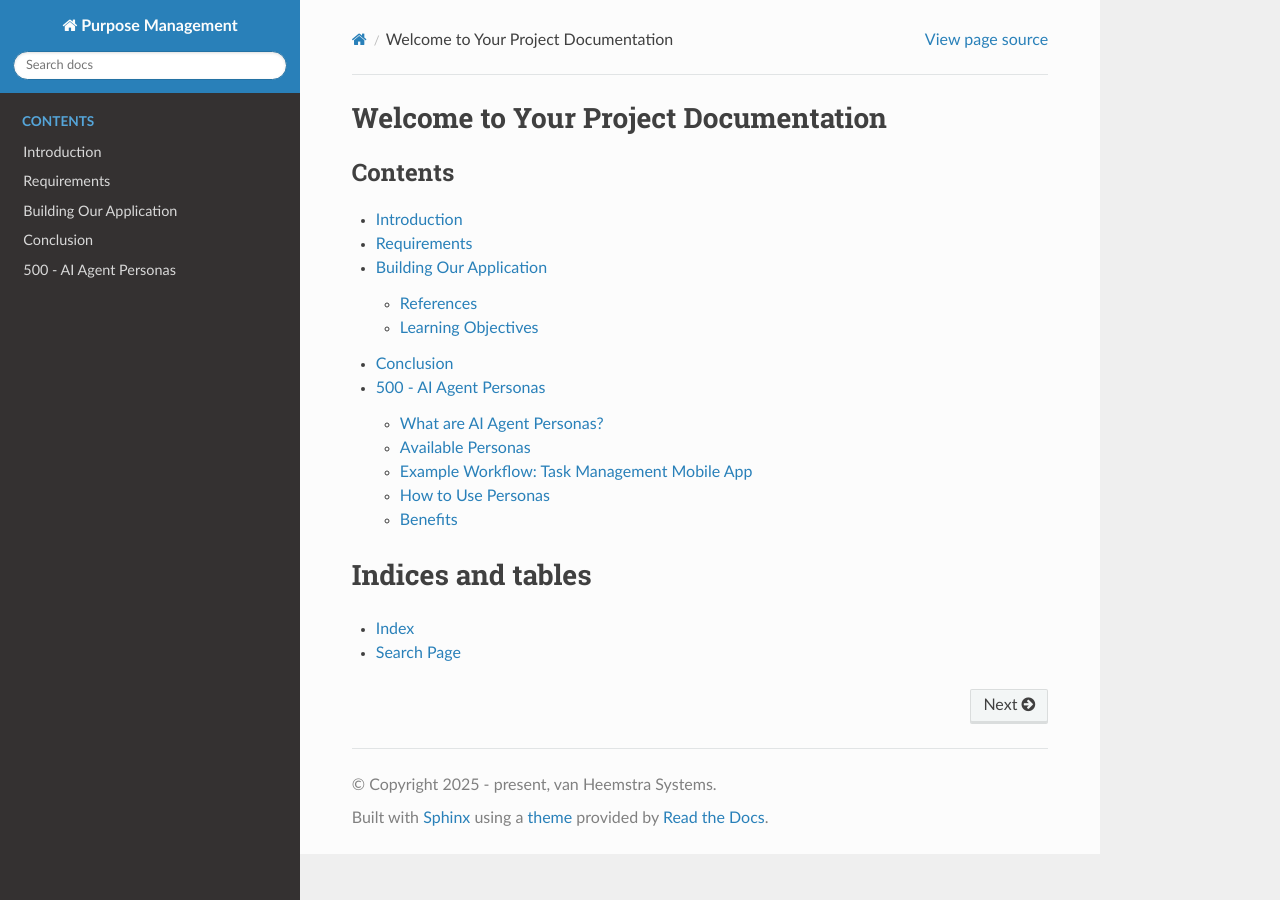
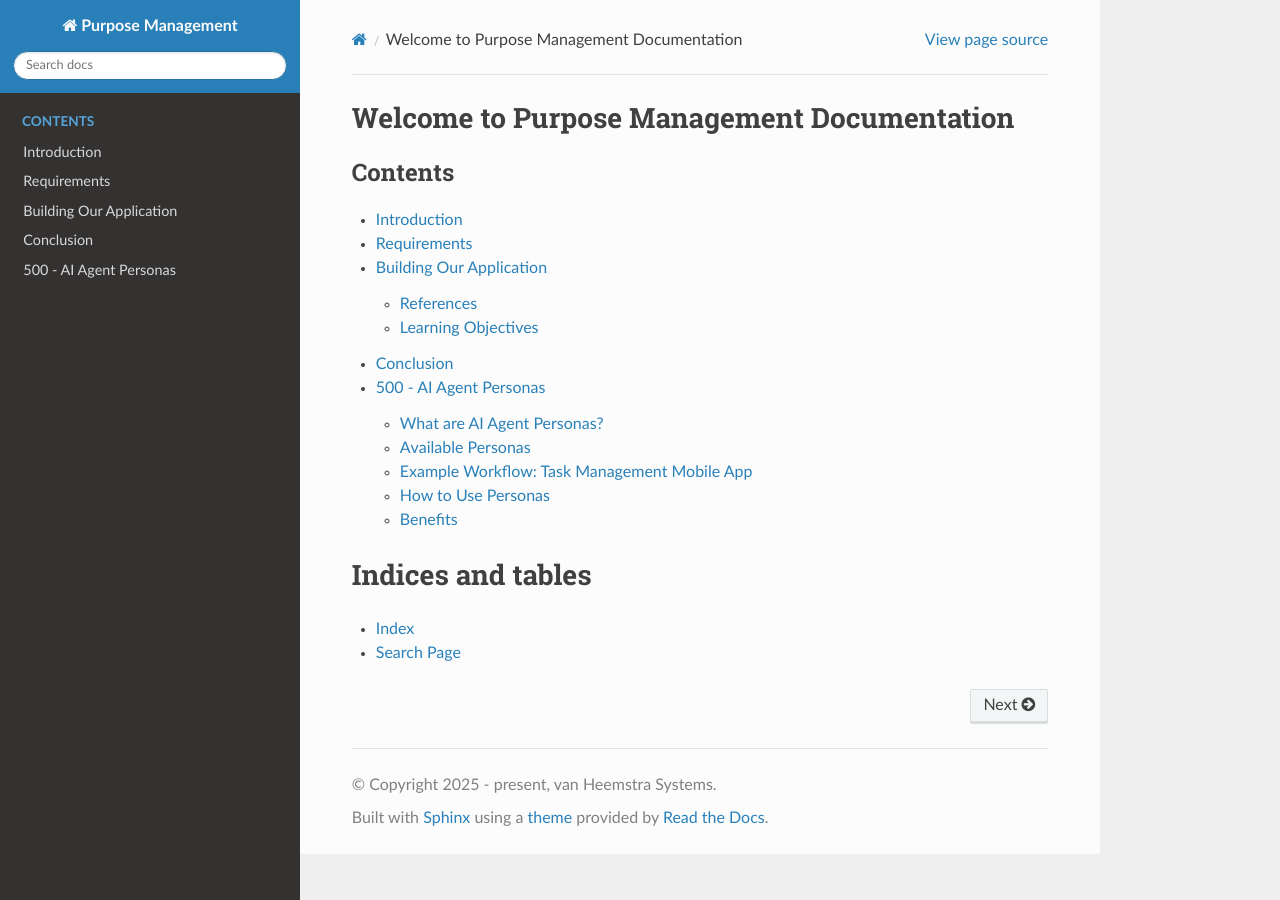
Before and after one commit to vanHeemstraSystems/purpose-management, a Sphinx documentation site: the page built from docs/source/index.rst, in a window 1280 px wide. Built offline with Sphinx 7.4.7 and the Read the Docs theme 3.1.0, drawn with Linux system fonts in a browser that asks for light colours.

Commit message:
Update index.rst

```diff
--- a/docs/source/index.rst
+++ b/docs/source/index.rst
@@ -1,5 +1,5 @@
-Welcome to Your Project Documentation
-======================================
+Welcome to Purpose Management Documentation
+===========================================
 
 .. toctree::
    :maxdepth: 2
```
